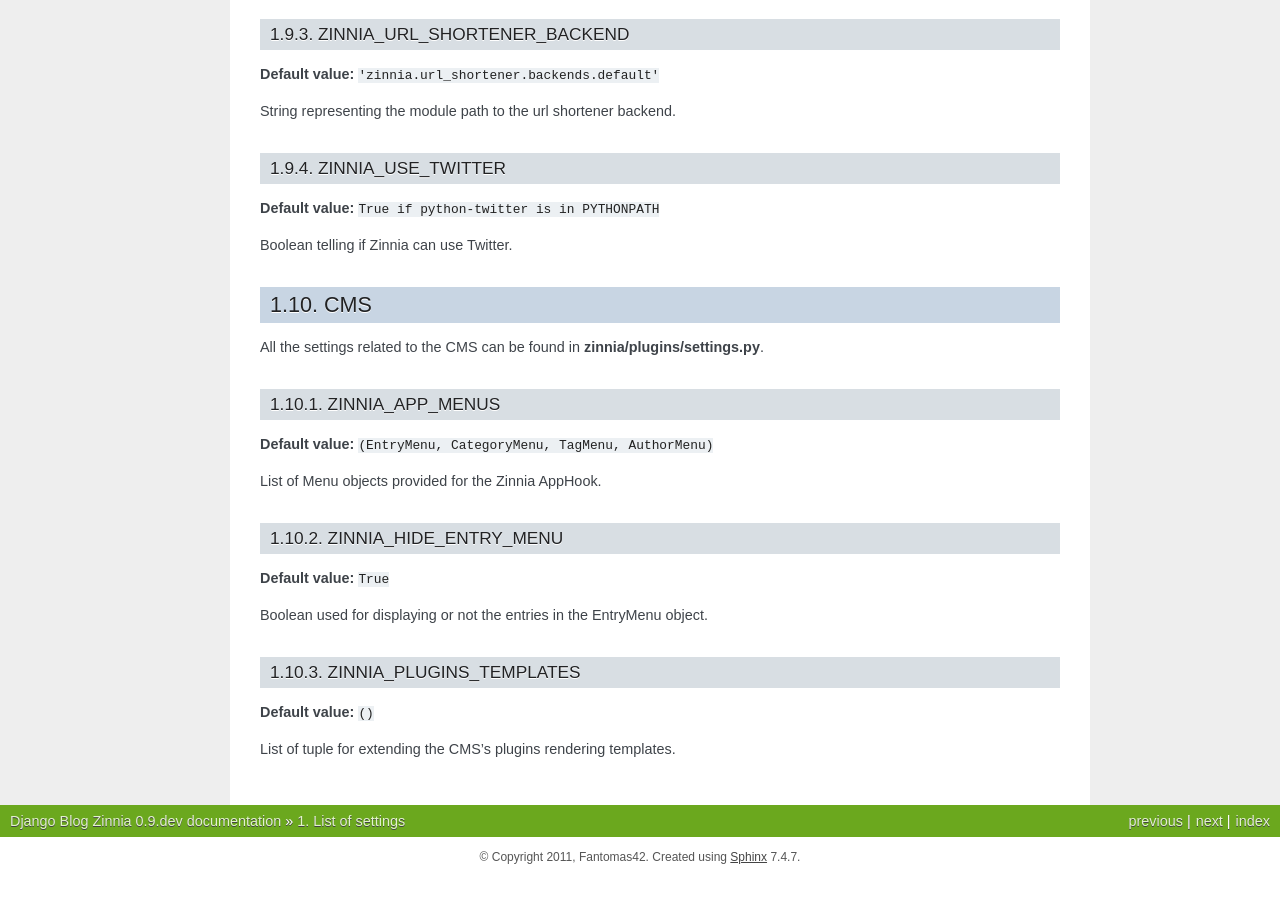
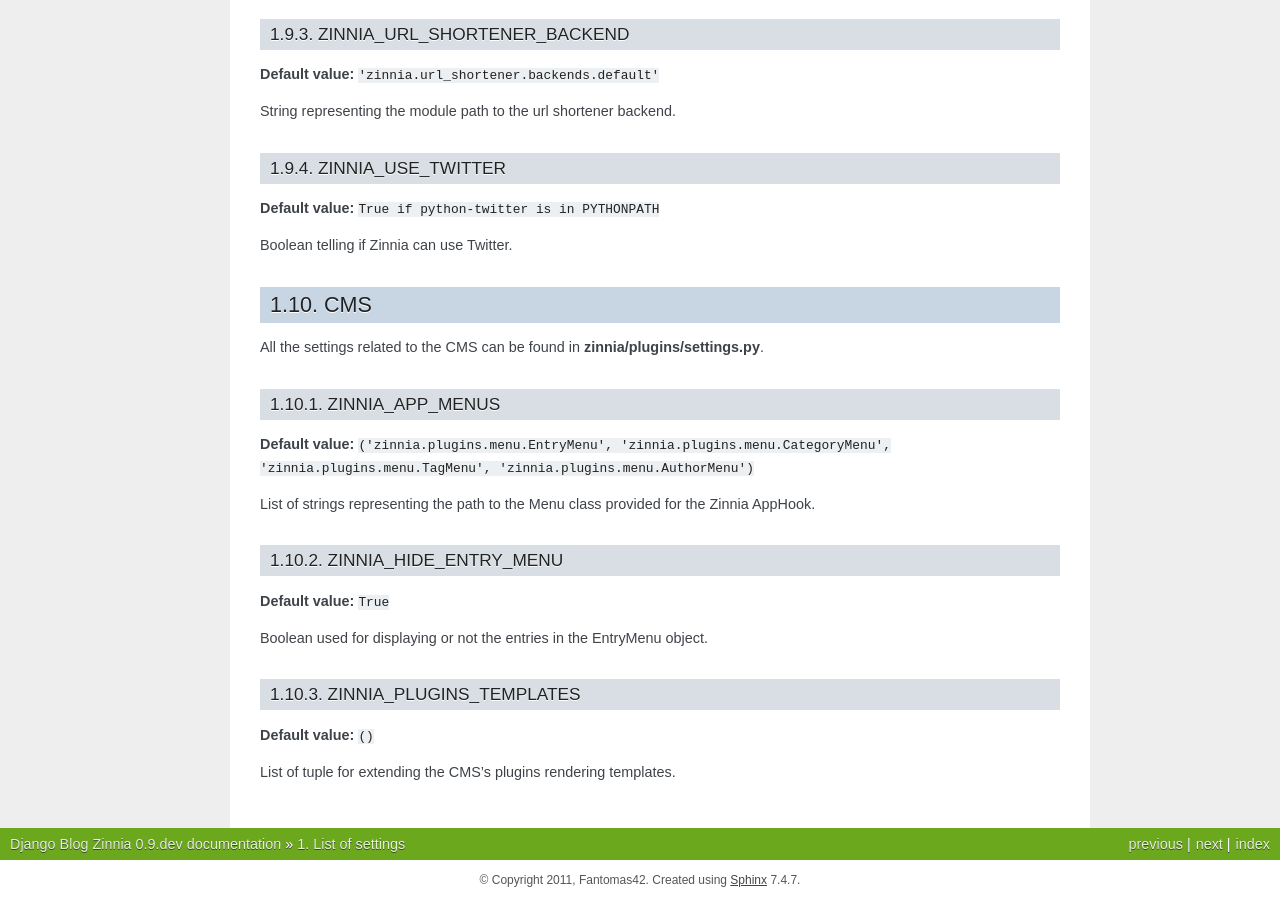
Before and after one commit to Fantomas42/django-blog-zinnia, a Sphinx documentation site: the page built from docs/settings.rst, in a window 1280 px wide and 900 px high, scrolled down 4412 px. Built offline with Sphinx 7.4.7, drawn with Linux system fonts in a browser that asks for light colours; before the commit the page ends 5289 px from its top, so only the background shows below that.

Commit message:
improving the loading of the app menus

```diff
--- a/docs/settings.rst
+++ b/docs/settings.rst
@@ -239,9 +239,11 @@ All the settings related to the CMS can be found in **zinnia/plugins/settings.py
 
 ZINNIA_APP_MENUS
 ----------------
-**Default value:** ``(EntryMenu, CategoryMenu, TagMenu, AuthorMenu)``
+**Default value:** ``('zinnia.plugins.menu.EntryMenu',
+'zinnia.plugins.menu.CategoryMenu', 'zinnia.plugins.menu.TagMenu', 'zinnia.plugins.menu.AuthorMenu')``
 
-List of Menu objects provided for the Zinnia AppHook.
+List of strings representing the path to the Menu class provided for the
+Zinnia AppHook.
 
 ZINNIA_HIDE_ENTRY_MENU
 ----------------------
```
Also changed, not shown: 1 other file.
